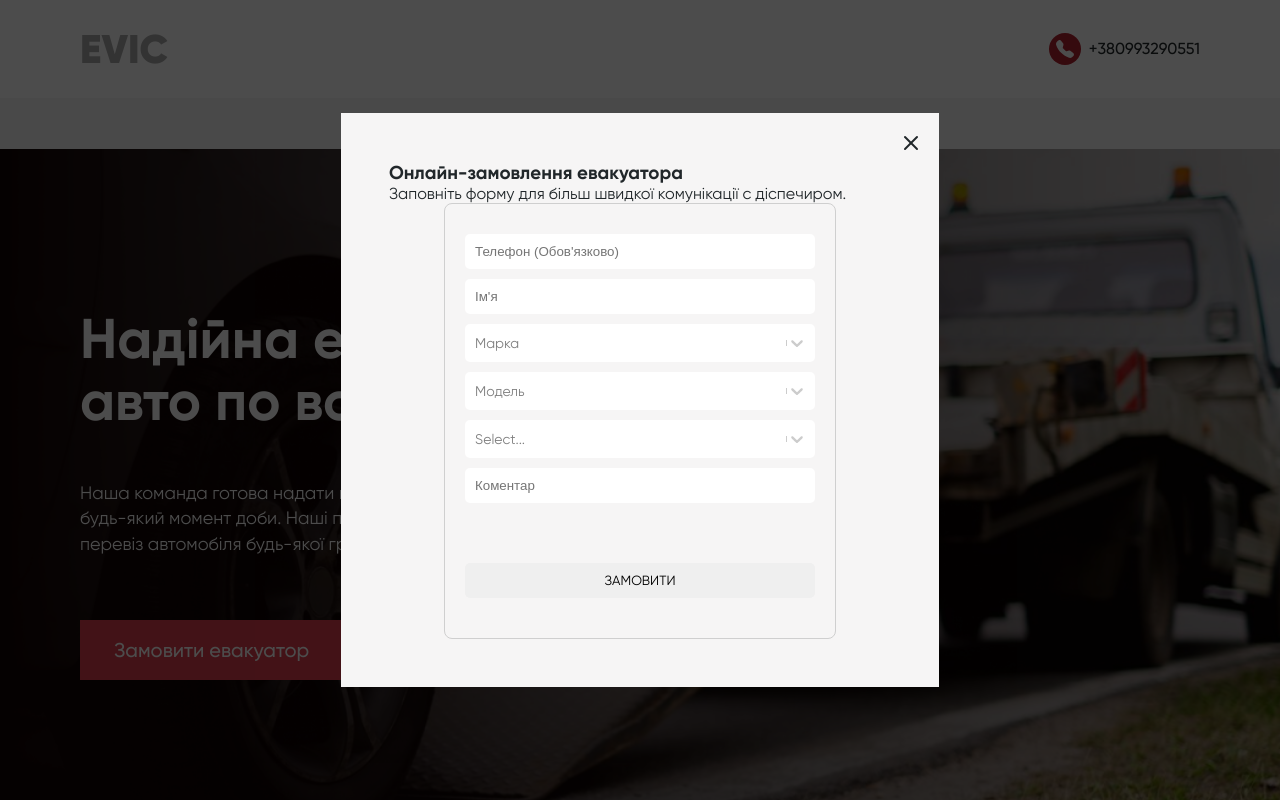
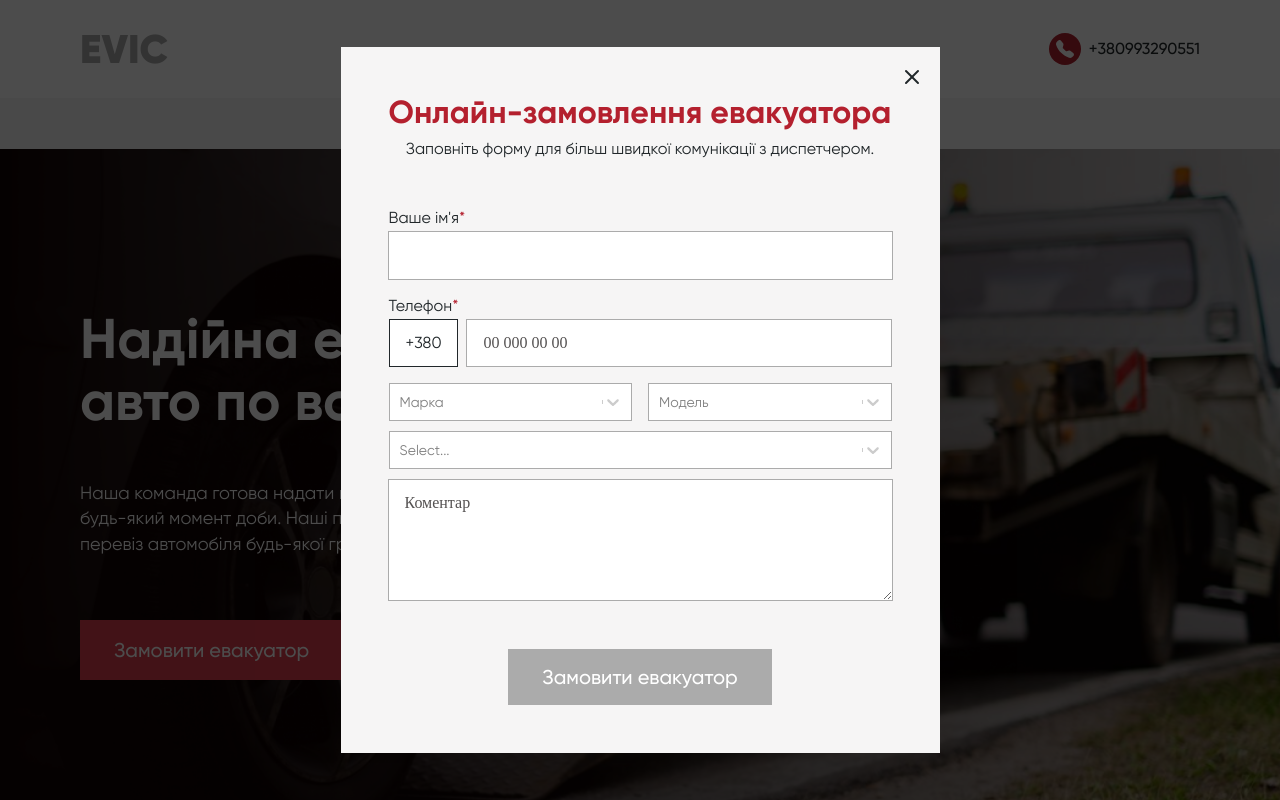
Before and after one commit to NewHope1396/evic, a Next.js app: page / in a window 1280 px wide. Both pictures are taken after a click on the button "Замовити евакуатор". Shown: the top 800 px of the page. Built offline with nearby package versions, Linux system fonts and the light colour scheme; no server answers.

Commit message:
order form almost styled

```diff
--- a/src/components/Forms/ConsultationForm/ConsultationFom.module.scss
+++ b/src/components/Forms/ConsultationForm/ConsultationFom.module.scss
@@ -55,6 +55,7 @@
     &:hover,
     &:focus {
       outline: none;
+      box-shadow: 0px 0px 6px 0px #0000001a;
     }
   }
 
@@ -78,6 +79,7 @@
     &:hover,
     &:focus {
       outline: none;
+      box-shadow: 0px 0px 6px 0px #0000001a;
     }
 
     min-width: calc(100% - 32px);
--- a/src/components/Forms/OrderForm/Form.module.scss
+++ b/src/components/Forms/OrderForm/Form.module.scss
@@ -3,43 +3,108 @@
 .formContainer {
   padding: 48px;
   background-color: $Background;
-  width: 502px;
+  width: 503px;
   position: relative;
   color: $Black;
+
+  & .hat {
+    margin-bottom: 48px;
+
+    & h3 {
+      text-align: center;
+      font-size: 32px;
+      color: $Red-1;
+      font-weight: 700;
+      line-height: 35.2px;
+      margin-bottom: 8px;
+    }
+
+    & p {
+      font-size: 16px;
+      line-height: 22.4px;
+      font-weight: 400;
+      text-align: center;
+    }
+  }
 }
 
 .form {
   display: flex;
-  flex-flow: column;
-  width: 350px;
-  margin: 0 auto;
-  border: 1px solid #cfcfcf;
-  border-radius: 8px;
-  padding: 30px 20px;
+  flex-direction: column;
+  align-items: center;
+  justify-content: center;
+  width: 100%;
+
+  & label {
+    margin-bottom: 4px;
+    width: 100%;
+
+    & span {
+      color: $Red-1;
+    }
+  }
+
+  .telContainer {
+    width: 100%;
+    display: flex;
+    align-items: center;
+
+    .countryCode {
+      font-size: 16px;
+      font-weight: 400;
+      line-height: 22.4px;
+      background-color: $White;
+      padding: 12px 16px;
+      margin-bottom: 16px;
+      margin-right: 8px;
+      border: 1px solid $Black;
+    }
+  }
 
   & input,
-  & button {
-    margin-bottom: 10px;
+  & textarea {
+    padding: 12px 16px;
+    font-size: 16px;
+    line-height: 22.4px;
+    font-family: gilroy;
     border: none;
-    outline: none;
-    border-radius: 5px;
-    padding: 10px;
+    width: calc(100% - 32px);
+    border: 1px solid #ababab;
+    margin-bottom: 16px;
+
+    &::placeholder {
+      color: $Gray-2;
+      font-size: 16px;
+      font-weight: 400;
+    }
+
+    &.isEmpty {
+      border: 2px solid $Error;
+    }
 
     &:hover,
     &:focus {
       outline: none;
-      border: none;
-      background-color: #cfcfcf;
+      box-shadow: 0px 0px 6px 0px #0000001a;
     }
   }
 
+  & textarea {
+    min-width: calc(100% - 32px);
+    max-width: calc(100% - 32px);
+    max-height: 400px;
+    min-height: 96px;
+    margin-bottom: 48px;
+  }
+
   & button {
-    margin-top: 50px;
-
-    &:hover,
-    &:focus {
-      background-color: #76a2ff;
-    }
+    padding: 16px 32px;
+    font-size: 20px;
+    font-weight: 500;
+    line-height: 20px;
+    color: $White;
+    background-color: $Gray;
+    border: 2px solid #ababab;
   }
 }
 
@@ -73,3 +138,18 @@
     }
   }
 }
+
+.error {
+  font-size: 12px;
+  font-weight: 400;
+  line-height: 16.8px;
+  margin-top: -12px;
+  width: 100%;
+  color: $Error;
+}
+
+.selectsContainer {
+  display: flex;
+  width: 100%;
+  justify-content: space-between;
+}
--- a/src/components/Forms/OrderForm/Form.tsx
+++ b/src/components/Forms/OrderForm/Form.tsx
@@ -63,9 +63,9 @@ const Form: FC<{ makes: IMakeData; setModalOpen: Function }> = ({
 
   return (
     <div className={styles.formContainer}>
-      <div>
+      <div className={styles.hat}>
         <h3>Онлайн-замовлення евакуатора</h3>
-        <p>Заповніть форму для більш швидкої комунікації с діспечиром.</p>
+        <p>Заповніть форму для більш швидкої комунікації з диспетчером.</p>
       </div>
       <div
         onClick={() => {
@@ -78,19 +78,31 @@ const Form: FC<{ makes: IMakeData; setModalOpen: Function }> = ({
       </div>
 
       <form className={styles.form} onSubmit={handleSubmit(onSubmit)}>
+        <label htmlFor="name">
+          Ваше ім&apos;я<span>*</span>
+        </label>
         <input
-          className={errors.tel && styles.isEmpty}
-          placeholder="Телефон (Обов'язково)"
-          {...register("tel")}
-        />
-        {errors.tel && <p className={styles.error}>{errors.tel.message}</p>}
-        <input
+          id="name"
           className={errors.name && styles.isEmpty}
-          placeholder="Ім'я"
           {...register("name")}
         />
         {errors.name && <p className={styles.error}>{errors.name.message}</p>}
 
+        <label htmlFor="tel">
+          Телефон<span>*</span>
+        </label>
+        <div className={styles.telContainer}>
+          <div className={styles.countryCode}>+380</div>
+          <input
+            id="tel"
+            className={errors.tel && styles.isEmpty}
+            placeholder="00 000 00 00"
+            {...register("tel")}
+          />
+        </div>
+        {errors.tel && <p className={styles.error}>{errors.tel.message}</p>}
+
+        <div className={styles.selectsContainer}>
           <Controller
             name="brand"
             control={control}
@@ -99,6 +111,7 @@ const Form: FC<{ makes: IMakeData; setModalOpen: Function }> = ({
                 {...field}
                 noOptionsMessage={() => "Нічого не знайдено"}
                 isClearable
+                className="select"
                 classNamePrefix="select"
                 ref={makesRef}
                 onChange={(e) => {
@@ -119,6 +132,7 @@ const Form: FC<{ makes: IMakeData; setModalOpen: Function }> = ({
               <Select
                 {...field}
                 isClearable
+                className="select"
                 classNamePrefix="select"
                 ref={modelsRef}
                 noOptionsMessage={() => "Нічого не знайдено"}
@@ -128,6 +142,7 @@ const Form: FC<{ makes: IMakeData; setModalOpen: Function }> = ({
               />
             )}
           />
+        </div>
 
         <Controller
           name="area"
@@ -135,7 +150,7 @@ const Form: FC<{ makes: IMakeData; setModalOpen: Function }> = ({
           render={({ field }) => (
             <Select
               {...field}
-              isClearable
+              className="areaSelect"
               classNamePrefix="select"
               noOptionsMessage={() => "Нічого не знайдено"}
               instanceId="area-select-id"
@@ -147,7 +162,7 @@ const Form: FC<{ makes: IMakeData; setModalOpen: Function }> = ({
           <p className={styles.error}>{errors.area.value.message}</p>
         )}
 
-        <input
+        <textarea
           className={errors.comment && styles.isEmpty}
           placeholder="Коментар"
           {...register("comment")}
@@ -156,7 +171,7 @@ const Form: FC<{ makes: IMakeData; setModalOpen: Function }> = ({
           <p className={styles.error}>{errors.comment.message}</p>
         )}
 
-        <button type="submit">ЗАМОВИТИ</button>
+        <button type="submit">Замовити евакуатор</button>
       </form>
     </div>
   );
--- a/src/components/Forms/OrderForm/Selects.module.scss
+++ b/src/components/Forms/OrderForm/Selects.module.scss
@@ -1,4 +1,7 @@
-.select {
+@import "../../../app/variables.module.scss";
+
+.select,
+.areaSelect {
   &__control,
   &__value-container,
   &__input-container,
@@ -7,23 +10,54 @@
     margin: 0 !important;
   }
 
+  width: calc(50% - 8px);
+
   &__control {
-    background-color: fff !important;
+    font-weight: 400;
     margin-bottom: 10px !important;
+    width: 100%;
     border: none !important;
+    border-radius: 0 !important;
     outline: none !important;
-    border-radius: 5px !important;
     text-align: start;
     padding: 8px !important;
     font-size: 14px;
+    border: 1px solid #ababab !important;
+
+    &--menu-is-open,
+    &--is-focused {
+      border: 1px solid #ababab !important;
+      box-shadow: none !important;
+    }
 
     &:hover,
     &:focus {
-      background-color: #cfcfcf;
+      box-shadow: 0px 0px 6px 0px #0000001a !important;
+      transition: 200ms ease-in-out;
+    }
+  }
+
+  &__option {
+    &--is-focused {
+      background-color: $Red-2L !important;
+      color: $White !important;
+      transition: 200ms ease-in-out;
     }
 
-    &--menu-is-open {
-      background-color: #76a2ff !important;
+    &--is-selected {
+      background-color: $Red-3 !important;
+      transition: 200ms ease-in-out;
+    }
+
+    &:hover,
+    &:focus {
+      background-color: $Red-1 !important;
+      color: $White;
+      transition: 200ms ease-in-out;
     }
   }
 }
+
+.areaSelect {
+  width: 100%;
+}
```
Lines whose indentation alone changed are shown as unchanged.
